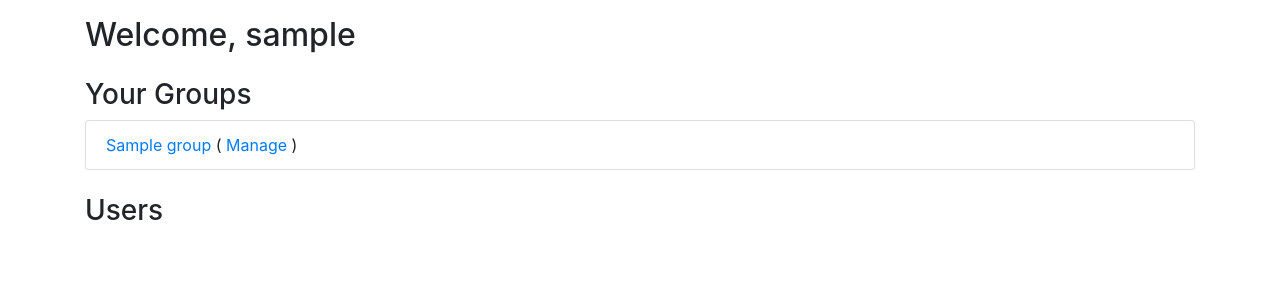
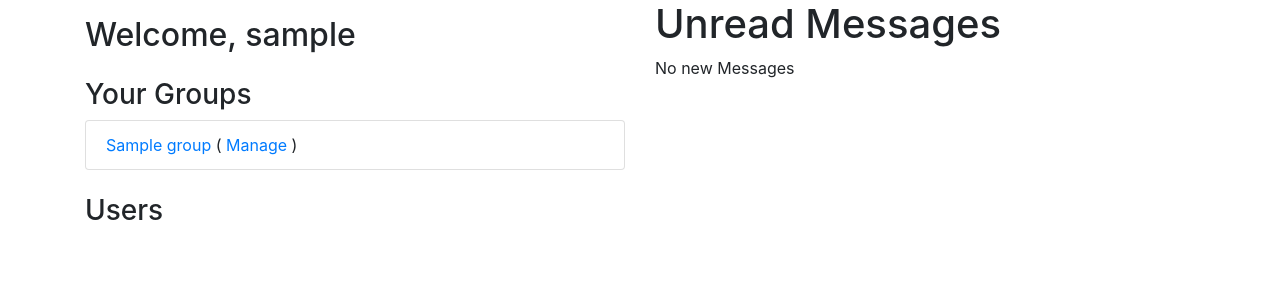
Before and after one commit to iajayparihar/Group-Personal-Message-Channels, a Django app: page /dashboard/ in a window 1280 px wide. Shown: the part 56-356 px from the top of the page. Run offline with Django 4.2, Linux system fonts and the light colour scheme; a user stored in the database is signed in; tables that the repository leaves empty hold one stand-in row (values such as "Sample post"); some libraries are stand-ins or nearby versions.

Commit message:
add notifications

```diff
--- a/message_project/apps/chat_app/admin.py
+++ b/message_project/apps/chat_app/admin.py
@@ -19,4 +19,4 @@ class GroupMessageAdmin(admin.ModelAdmin):
 class PersonalMessageAdmin(admin.ModelAdmin):
     '''Admin View for PersonalMessage'''
 
-    list_display = ('receiver', 'sender', 'content')
+    list_display = ('receiver', 'sender', 'content','seen')
--- a/message_project/apps/chat_app/consumers.py
+++ b/message_project/apps/chat_app/consumers.py
@@ -67,11 +67,6 @@ class PersonalChatConsumer(ChatConsumerMixin, AsyncWebsocketConsumer):
         sender = User.objects.select_related().get(username=sender_username)
         receiver = User.objects.select_related().get(username=self.friend_username)
         PersonalMessage.objects.create(sender=sender, receiver=receiver, content=message)
-
-
-
-
-
 
 
 # videocall/consumers.py
--- a/message_project/apps/chat_app/models.py
+++ b/message_project/apps/chat_app/models.py
@@ -1,5 +1,6 @@
 from django.db import models
 from django.contrib.auth.models import User
+
 
 class Group(models.Model):
     name = models.CharField(max_length=255)
@@ -16,6 +17,7 @@ class BaseMessage(models.Model):
     sender = models.ForeignKey(User, on_delete=models.CASCADE)
     content = models.TextField()
     timestamp = models.DateTimeField(auto_now_add=True)
+    seen = models.BooleanField(default=False)
 
     class Meta:
         abstract = True
@@ -24,6 +26,7 @@ class GroupMessage(BaseMessage):
     group = models.ForeignKey(Group, on_delete=models.CASCADE, related_name='messages')
     class Meta:
         app_label = 'chat_app'
+
 class PersonalMessage(BaseMessage):
     receiver = models.ForeignKey(User, related_name='received_messages', on_delete=models.CASCADE)
     class Meta:
--- a/message_project/apps/chat_app/views.py
+++ b/message_project/apps/chat_app/views.py
@@ -28,6 +28,11 @@ def personal_chat(request, friend_username):
     messages = PersonalMessage.objects.filter(
         Q(sender=request.user, receiver=friend) | Q(sender=friend, receiver=request.user)
     ).order_by('timestamp')
+
+    obj = PersonalMessage.objects.filter(sender=friend, receiver=request.user,seen=False)
+    for i in obj:
+        i.seen = True
+        i.save()
 
     return render(request, 'personal_chat.html', {
         'username': request.user.username,
@@ -73,11 +78,13 @@ def user_register(request):
 def dashboard(request):
     user_groups = request.user.chat_groups.all()
     users = User.objects.exclude(username=request.user.username)
-
+    unread_msg = PersonalMessage.objects.filter(seen=False)
+    print(unread_msg)
     return render(request, 'dashboard.html', {
         'username': request.user.username,
         'groups': user_groups,
         'users': users,
+        'unread_msg' : unread_msg,
     })
 
 @login_required
--- a/message_project/templates/dashboard.html
+++ b/message_project/templates/dashboard.html
@@ -6,6 +6,8 @@ Dashboard
 {% block body %}
 
 <div class="container">
+<div class="row">
+    <div class="col-6">
         <h2 class="mt-3">Welcome, {{ username }}</h2>
         <h3 class="mt-4">Your Groups</h3>
         <ul class="list-group">
@@ -28,4 +30,40 @@ Dashboard
             {% endfor %}
         </ul>
     </div>
+    <div class="col-6">
+
+        <h1>Unread Messages</h1>
+
+        {% if unread_msg %}
+            {% for i in unread_msg %}
+
+                {% if request.user == i.receiver %}
+                sender : {{i.sender}} ||
+                receiver : {{i.receiver}} ||
+                msg : {{i.content}} ||
+                seen : {{i.seen}}
+                <br>
+                {% endif %}
+
+            {% endfor %}
+
+        {% else %}
+
+        <p>No new Messages</p>
+
+        {% endif %}
+
+
+
+    </div>
+</div>
+</div>
+
+<script>
+// setTimeout(function(){
+//   window.location.reload();
+// }, 1000);
+
+
+</script>
 {% endblock body %}
--- a/message_project/templates/personal_chat.html
+++ b/message_project/templates/personal_chat.html
@@ -178,8 +178,6 @@ Personal Chat
         </div>
     </div>
 </div>
-
-
 
 
 
```
Also changed, not shown: message_project/apps/chat_app/migrations/0002_groupmessage_seen_personalmessage_seen.py (added). Lines whose indentation alone changed are shown as unchanged.
